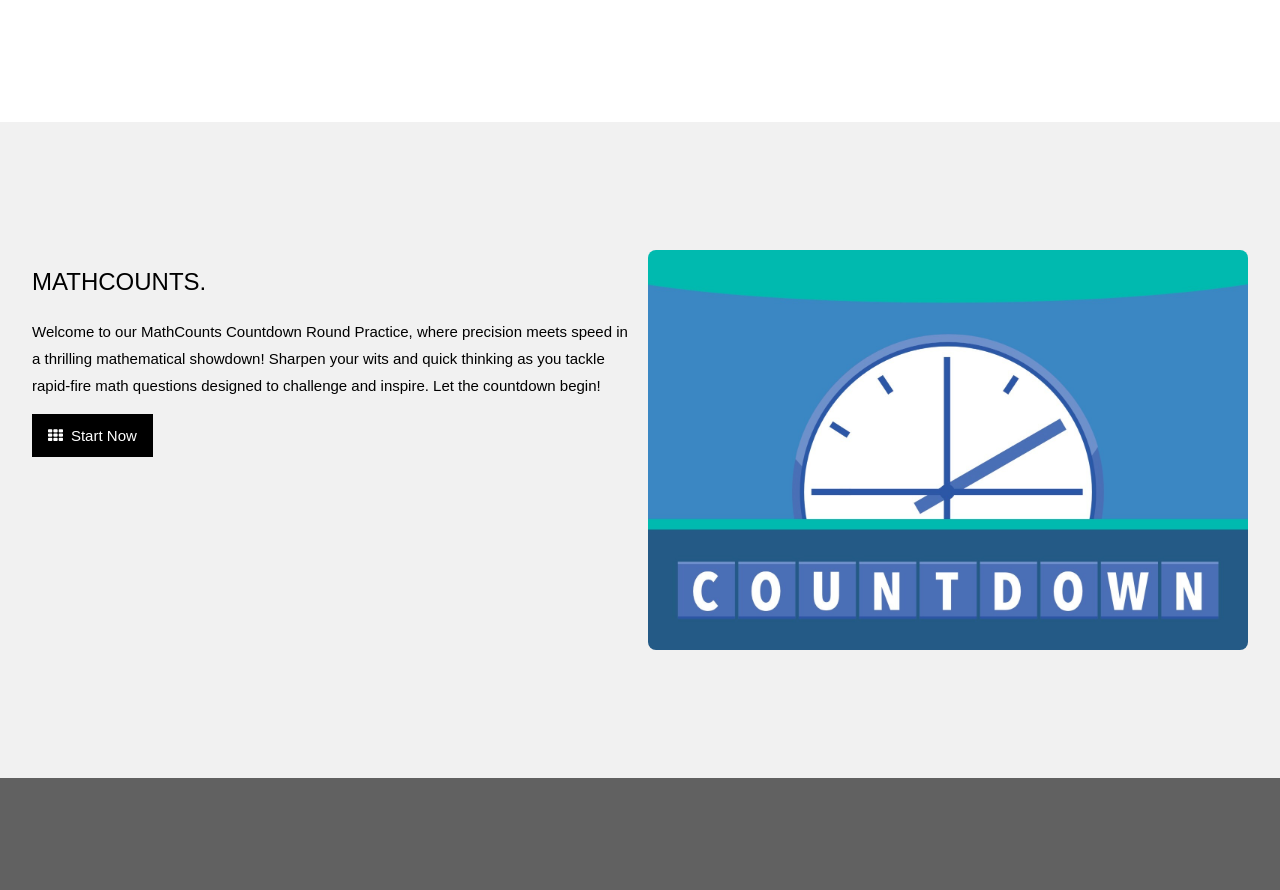
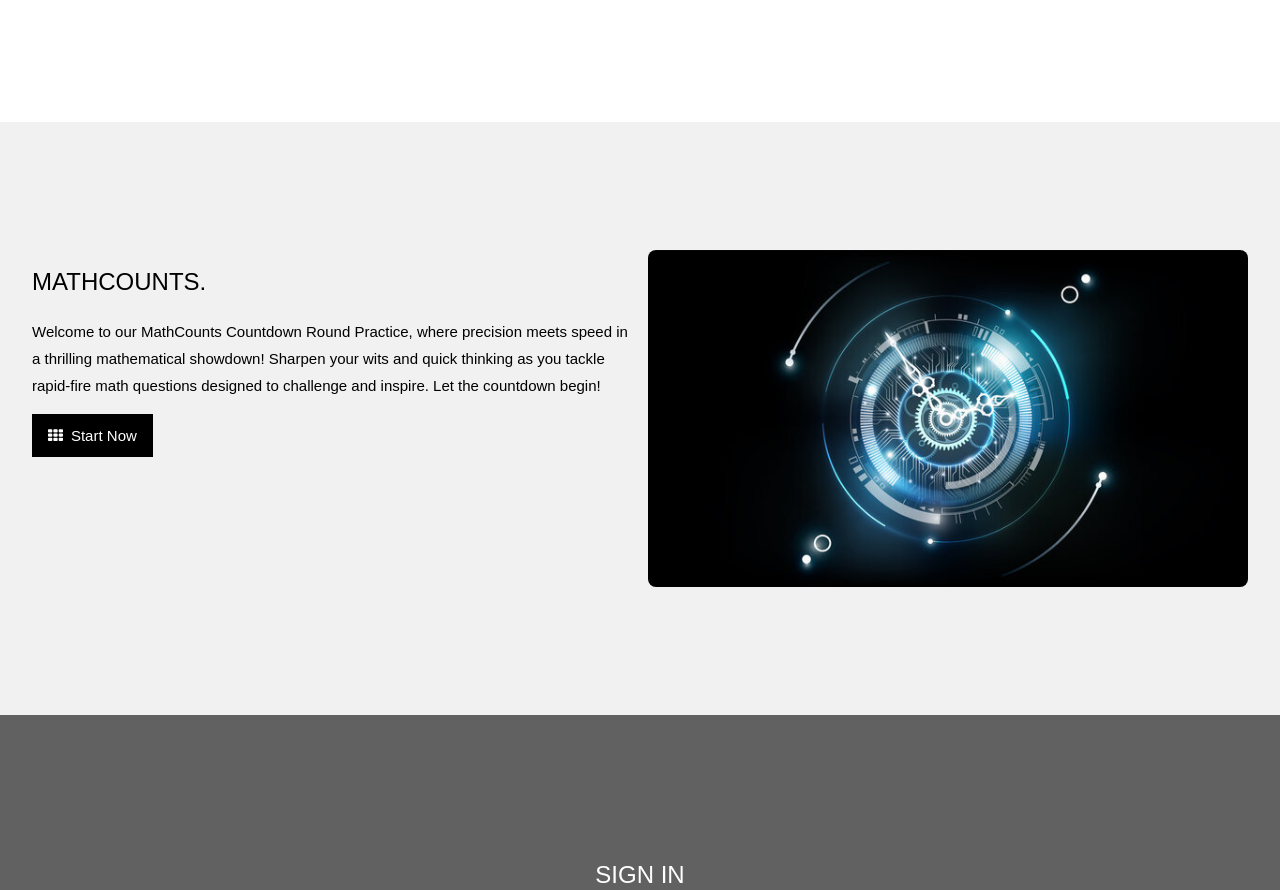
Before and after one commit to valxin/juststudy, a Flask app: page / in a window 1280 px wide. Shown: the part 1373-2263 px from the top of the page. Run offline with Flask 3, Linux system fonts and the light colour scheme; some libraries are stand-ins or nearby versions.

Commit message:
image change 2

```diff
--- a/static/template/countdown.html
+++ b/static/template/countdown.html
@@ -77,7 +77,7 @@
     <div id="raise-hand" class="w3-center" style="display: none">
       <p>
         <button class="w3-button" onclick="raiseHand()">
-          <i class="fa fa-stop-circle fa-5x"  style="color:red"></i>
+          <img src="/static/images/button.png"  width="100" height="100"></img>
         </button>
       </p>
     </div>
--- a/static/template/index.html
+++ b/static/template/index.html
@@ -113,7 +113,7 @@
       <p><a href="#signin" class="w3-button w3-black"><i class="fa fa-th"> </i> Start Now </a></p>
     </div>
     <div class="w3-col m6">
-      <img class="w3-image w3-round-large" src="/static/images/mathcountshomepage.jpg" alt="Buildings" width="700" height="394">
+      <img class="w3-image w3-round-large" src="/static/images/mathcountshomepage2.jpg" alt="Buildings" width="700" height="394">
     </div>
   </div>
 </div>
```
Also changed, not shown: static/images/button.png (added), static/images/mathcountshomepage2.jpg (added).
